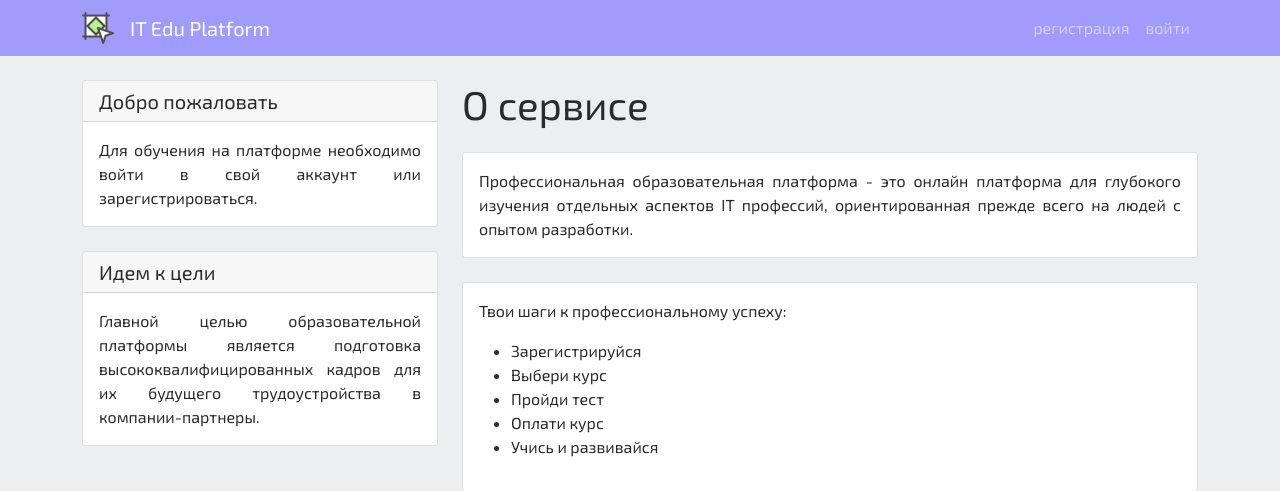
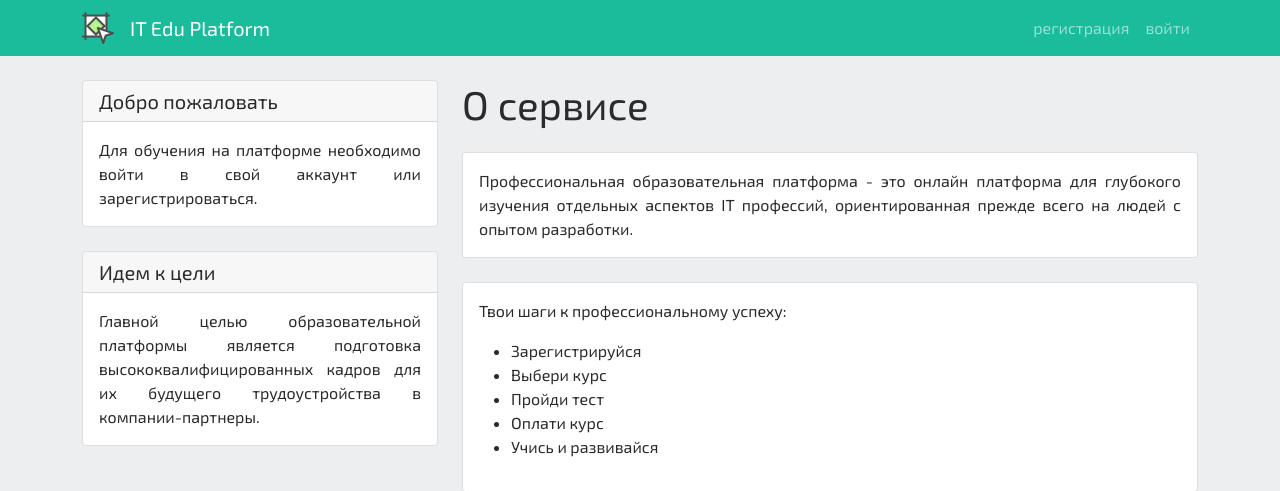
Before and after one commit to stkudryashov/bonch-edu-platform, a Django app: page / in a window 1280 px wide. Shown: the top 491 px of the page. Run offline with Django 4.2, Linux system fonts and the light colour scheme; some libraries are stand-ins or nearby versions.

Commit message:
edit style.css

```diff
--- a/edu/edu/static/css/style.css
+++ b/edu/edu/static/css/style.css
@@ -44,7 +44,7 @@ a.anchor {
 }
 
 .bg-color {
-    background-color: #a29bfe;
+    background-color: #1abc9c;
 }
 
 .errorlist {
```
